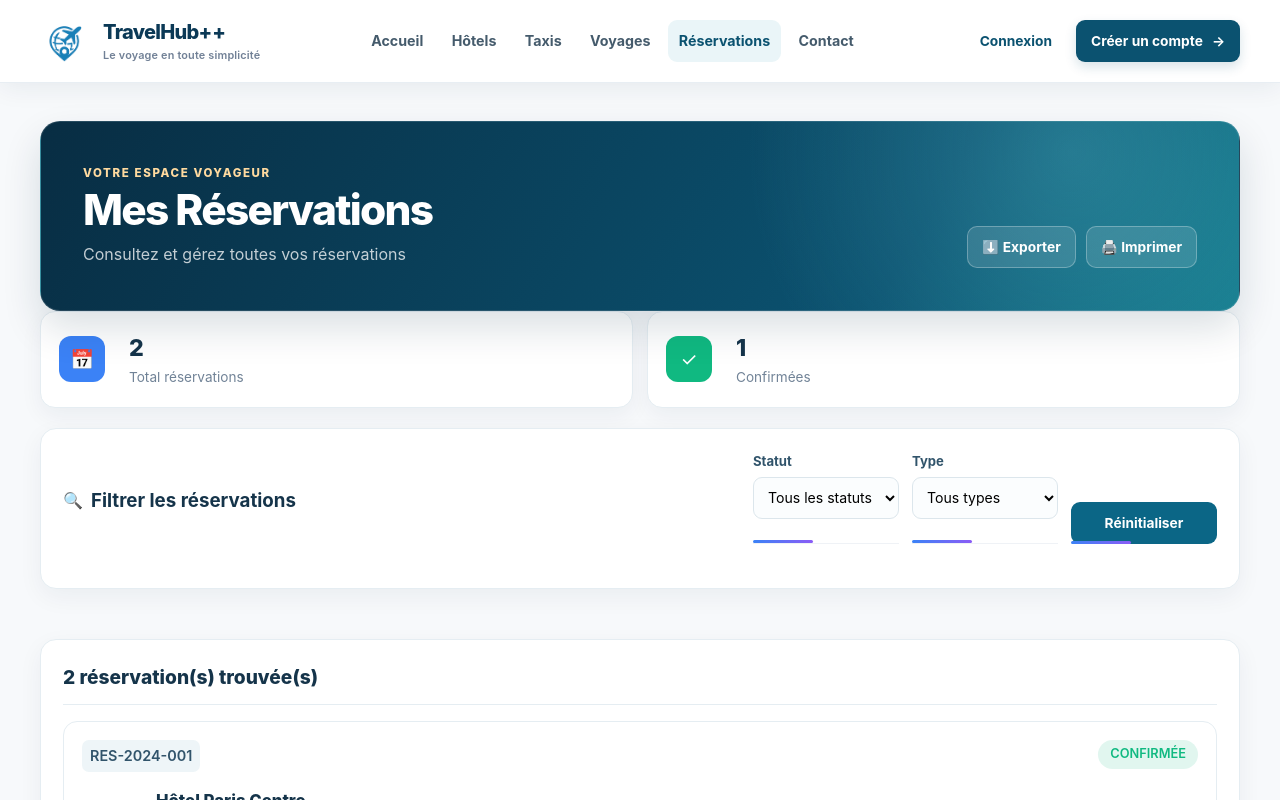
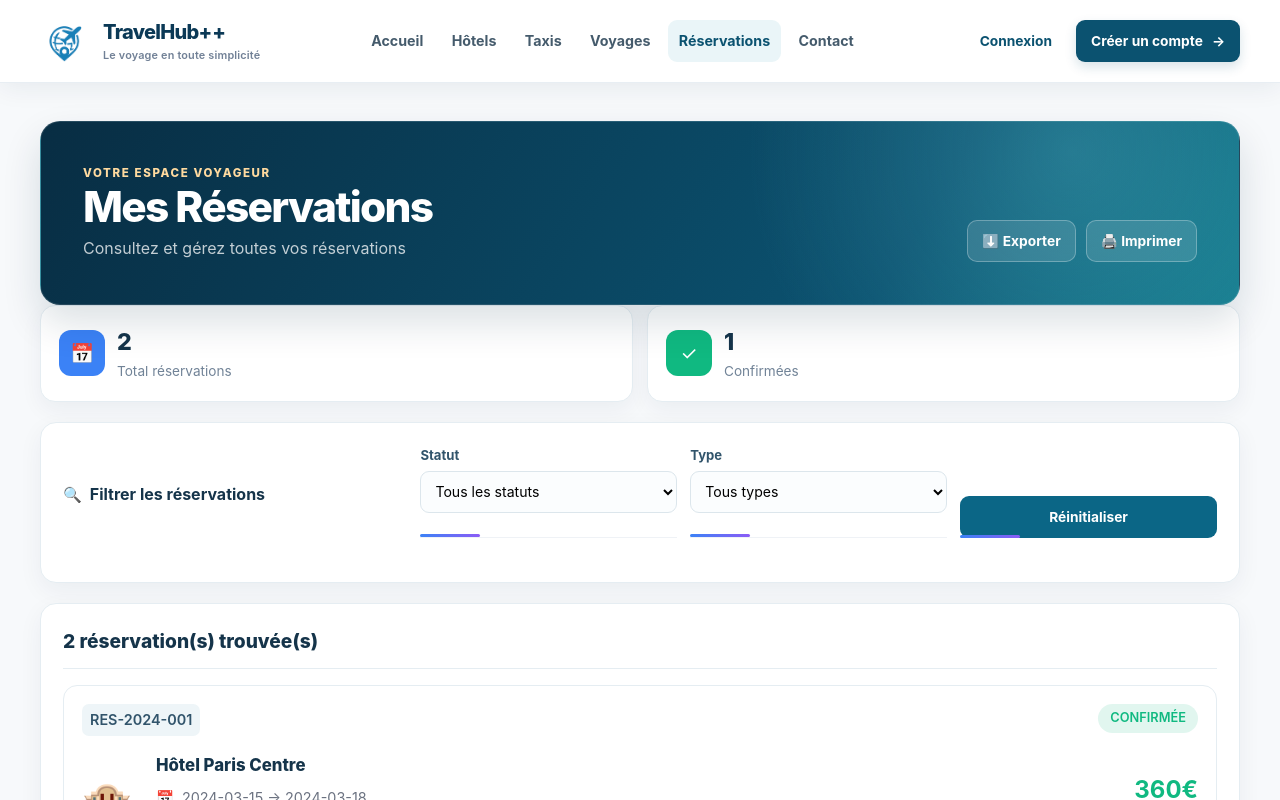
Before and after one commit to SaifEddineDev/projet-soa, a React (Create React App) app: page /reservations in a window 1280 px wide. Shown: the top 800 px of the page. Built offline with nearby package versions, Linux system fonts and the light colour scheme; no server answers.

Commit message:
Compact reservations page layout

```diff
--- a/src/pages/ReservationsPage.js
+++ b/src/pages/ReservationsPage.js
@@ -237,7 +237,7 @@ const ReservationsPage = () => {
   };
 
   return (
-    <div className="reservations-page">
+    <div className="reservations-page user-reservations-page">
       <div className="reservations-header">
         <div className="header-content">
           <h1>Mes Réservations</h1>
--- a/src/site-polish.css
+++ b/src/site-polish.css
@@ -674,6 +674,42 @@ img { max-width: 100%; }
   .main-content:not(:has(.admin-container)) .contact-page .contact-info { grid-template-columns: repeat(2, minmax(0, 1fr)) !important; gap: 10px; }
 }
 
+.main-content .user-reservations-page { width: min(100%, 1200px) !important; max-width: 1200px !important; margin: 0 auto !important; padding: 0 !important; }
+.main-content .user-reservations-page .reservations-container { display: grid; gap: 14px; min-width: 0; }
+.main-content .user-reservations-page .reservations-header { min-height: 142px; margin: 0; padding: 23px 30px; border-radius: 18px; }
+.main-content .user-reservations-page .reservations-header .header-content { padding-top: 19px; }
+.main-content .user-reservations-page .reservations-header h1 { margin: 0 0 5px; font-size: clamp(1.8rem, 3vw, 2.35rem); }
+.main-content .user-reservations-page .reservations-header p { font-size: .94rem; }
+.main-content .user-reservations-page .header-actions { gap: 9px; }
+.main-content .user-reservations-page .header-actions button { min-height: 38px; padding: 7px 12px; border-radius: 9px; font-size: .8rem; }
+.main-content .user-reservations-page .stats-cards { grid-template-columns: repeat(2, minmax(0, 1fr)); gap: 12px; margin: 0; }
+.main-content .user-reservations-page .stat-card { gap: 12px; padding: 13px 16px; border-radius: 13px; }
+.main-content .user-reservations-page .stat-icon { width: 42px; height: 42px; flex-basis: 42px; border-radius: 11px; font-size: 1.05rem; }
+.main-content .user-reservations-page .stat-info h3 { font-size: 1.35rem; }
+.main-content .user-reservations-page .stat-info p { font-size: .8rem; }
+.main-content .user-reservations-page .filters-section { display: grid; grid-template-columns: minmax(220px, .9fr) minmax(0, 2.1fr); align-items: center; gap: 16px; margin: 0; padding: 16px 18px; border-radius: 14px; }
+.main-content .user-reservations-page .filters-header { gap: 8px; margin: 0; font-size: .94rem; }
+.main-content .user-reservations-page .filters-header h3 { font-size: 1rem; }
+.main-content .user-reservations-page .filters-grid { grid-template-columns: repeat(3, minmax(0, 1fr)); align-items: end; gap: 10px; }
+.main-content .user-reservations-page .filter-group label { margin-bottom: 4px; font-size: .76rem; }
+.main-content .user-reservations-page .filter-group select { min-height: 38px; padding: 7px 9px; font-size: .82rem; }
+.main-content .user-reservations-page .btn-reset-filters { min-height: 38px; padding: 7px 10px; font-size: .8rem; }
+.main-content .user-reservations-page .reservations-list { margin: 0; padding: 17px; border-radius: 14px; }
+.main-content .user-reservations-page .list-header { margin: 0 0 11px; padding-bottom: 9px; }
+.main-content .user-reservations-page .list-header h2 { font-size: 1.08rem; }
+.main-content .user-reservations-page .reservations-grid { gap: 10px; margin: 0; }
+.main-content .user-reservations-page .reservation-card { padding: 14px; border-radius: 12px; }
+@media (max-width: 640px) {
+  .main-content .user-reservations-page .reservations-container { gap: 11px; }
+  .main-content .user-reservations-page .reservations-header { min-height: 0; padding: 25px 18px 18px; }
+  .main-content .user-reservations-page .reservations-header .header-content { padding-top: 18px; }
+  .main-content .user-reservations-page .reservations-header .header-actions { width: 100%; }
+  .main-content .user-reservations-page .header-actions button { flex: 1 1 0; }
+  .main-content .user-reservations-page .filters-section { grid-template-columns: minmax(0, 1fr); gap: 11px; padding: 14px; }
+  .main-content .user-reservations-page .filters-grid { grid-template-columns: repeat(2, minmax(0, 1fr)); gap: 9px; }
+  .main-content .user-reservations-page .filters-grid .filter-group:last-child { grid-column: 1 / -1; }
+}
+
 .main-content:not(:has(.admin-container)) .reservations-page { width: min(100%, 1200px); max-width: 1200px; margin: 0 auto; padding: 0; }
 .main-content:not(:has(.admin-container)) .reservations-container { display: grid; gap: 20px; min-width: 0; }
 .main-content:not(:has(.admin-container)) .reservations-header { min-height: 168px; margin: 0; padding: clamp(26px, 4vw, 42px); border-radius: 20px; }
```
